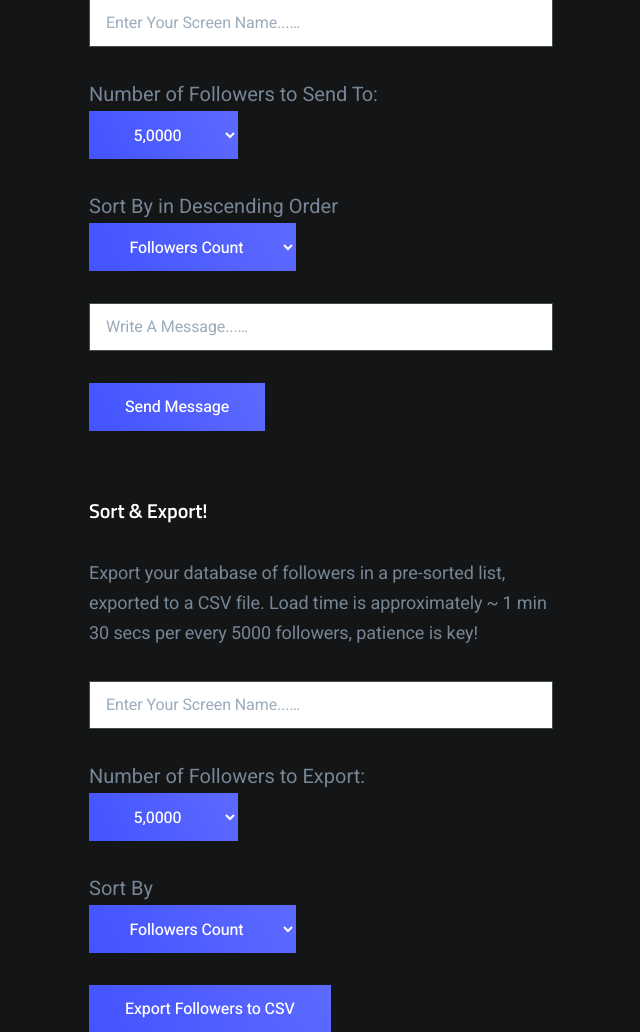
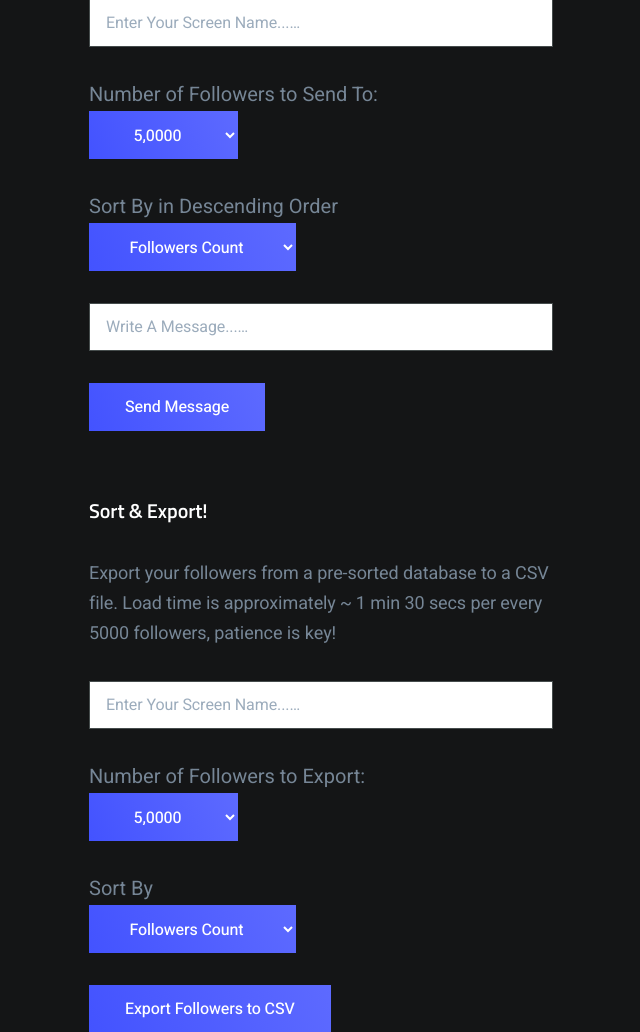
Before and after one commit to npgeorge/twitter-bounty, a Flask app: template app/templates/index.html in a window 1280 px wide. Shown: the part 1081-2113 px from the top of the page, without its empty margins (11-651 px from the left). Run offline with Flask 2, Linux system fonts and the light colour scheme; the template is opened without the code that fills it, so the values that code supplies are empty.

Commit message:
updated Sort & Export info

```diff
--- a/app/templates/index.html
+++ b/app/templates/index.html
@@ -145,7 +145,7 @@
 
 							<h4 class="feature-title m-0">Sort & Export!</h4><br/>
 							<p class="text-sm mb-0">
-								Export your database of followers in a pre-sorted list, exported to a CSV file.
+								Export your followers from a pre-sorted database to a CSV file.
 								Load time is approximately ~ 1 min 30 secs per every 5000 followers, patience is key!
 							</p>
 							<br/>
```
Also changed, not shown: README.md, images_github/landing_3_se_v2.png (added).
